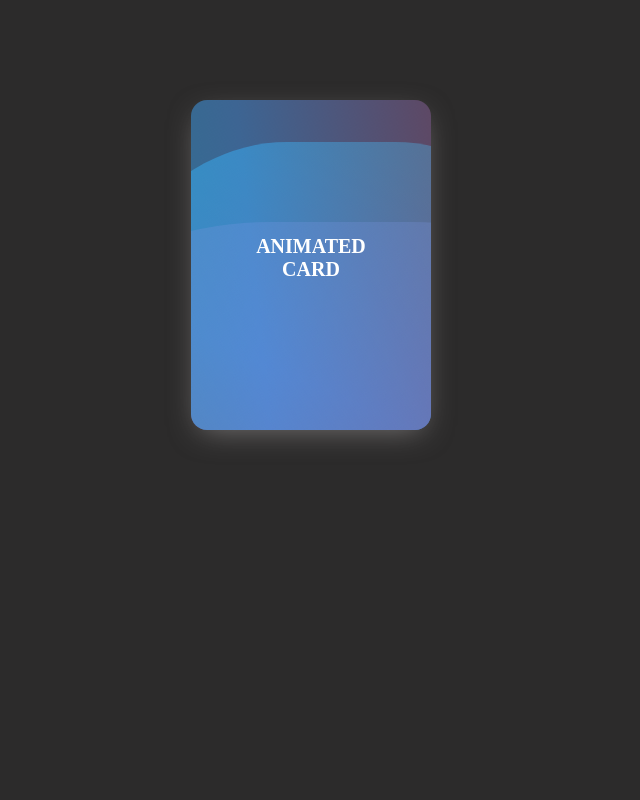
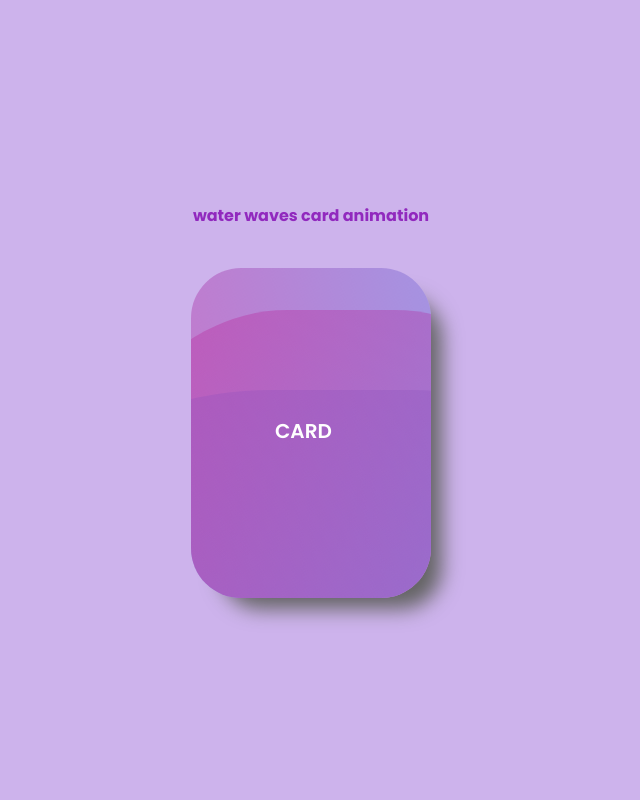
Before and after one commit to codeWebDz/card, a plain HTML site: page index.html in a window 1280 px wide. Shown: the whole page, without its empty margins (329-969 px from the left). Drawn offline with Linux system fonts and the light colour scheme.

Commit message:
modified

```diff
--- a/index.html
+++ b/index.html
@@ -1,104 +1,24 @@
-<div class="e-card playing">
-  <div class="image"></div>
+<!DOCTYPE html>
+<html lang="en">
+<head>
+  <meta charset="UTF-8">
+  <meta name="viewport" content="width=device-width, initial-scale=1.0">
+  <title>water waves animation </title>
+  <link rel="stylesheet" href="styles.css">
+</head>
+<body>
+<section class="card">
+    <div class="title"><h4> water waves card animation</h4> </div>
 
-  <div class="wave"></div>
-  <div class="wave"></div>
-  <div class="wave"></div>
+    <div class="e-card playing">
 
+          <div class="image"></div>
 
-      <div class="infotop">
-<br>
-  ANIMATED <br>CARD
-<br>
-<div class="name"></div>
-  </div>
-</div>
-
-<style>
-
-
-body{
-     background: #1b1a1aeb;
-}
-
-.e-card {
-  margin: 100px auto;
-  background: transparent;
-  box-shadow: 0px 8px 30px -9px rgba(168, 166, 166, 0.649);
-  position: relative;
-  width: 240px;
-  height: 330px;
-  border-radius: 16px;
-  overflow: hidden;
-}
-
-.wave {
-  position: absolute;
-  width: 540px;
-  height: 700px;
-  opacity: 0.5;
-  left: 0;
-  top: 0;
-  margin-left: -50%;
-  margin-top: -70%;
-  background: linear-gradient(744deg,#fa0505,#4e9efa 60%,#00dbeb);
-}
-
-.icon {
-  width: 3em;
-  margin-top: -1em;
-  padding-bottom: 1em;
-}
-
-.infotop {
-  text-align: center;
-  font-size: 20px;
-  position: absolute;
-  top: 5.6em;
-  left: 0;
-  right: 0;
-  color: rgb(255, 255, 255);
-  font-weight: 600;
-}
-
-.wave:nth-child(2),
-.wave:nth-child(3) {
-  top: 210px;
-}
-
-.playing .wave {
-  border-radius: 40%;
-  animation: wave 3000ms infinite linear;
-}
-
-.wave {
-  border-radius: 40%;
-  animation: wave 55s infinite linear;
-}
-
-.playing .wave:nth-child(2) {
-  animation-duration: 4000ms;
-}
-
-.wave:nth-child(2) {
-  animation-duration: 50s;
-}
-
-.playing .wave:nth-child(3) {
-  animation-duration: 5000ms;
-}
-
-.wave:nth-child(3) {
-  animation-duration: 45s;
-}
-
-@keyframes wave {
-  0% {
-    transform: rotate(0deg);
-  }
-
-  100% {
-    transform: rotate(360deg);
-  }
-}
-</style>
+          <div class="wave"></div>
+          <div class="wave"></div>
+          <div class="wave"></div>
+          <div class="infotop"> CARD </div>
+    </div>
+</section>
+</body>
+</html>
--- /dev/null
+++ b/styles.css
@@ -0,0 +1,117 @@
+
+@import url('https://fonts.googleapis.com/css2?family=Open+Sans:ital,wght@0,300..800;1,300..800&family=Poppins:ital,wght@0,100;0,200;0,300;0,400;0,500;0,600;0,700;0,800;0,900;1,100;1,200;1,300;1,400;1,500;1,600;1,700;1,800;1,900&display=swap');
+
+*{
+    padding: 0;
+    margin: 0;
+    box-sizing: 0;
+}
+body{
+    background: #c9adebeb;
+    font-family: "Poppins", serif;
+    font-weight: 100;
+    color: rgb(145, 41, 190);
+    text-align: center;
+
+}
+.card{
+    display: flex;
+    flex-direction: column;
+    justify-content: center;
+    align-items: center;
+    min-height: 100vh;
+    gap: 40px;
+}
+.e-card {
+ background: transparent;
+ box-shadow: 20px 20px 20px -9px rgb(100, 100, 100);
+ position: relative;
+ min-width: 100px;
+ width:240px;
+ height: 330px;
+ border-radius: 50px;
+
+ overflow: hidden;
+}
+
+.wave {
+ position: absolute;
+ width: 540px;
+ height: 700px;
+ opacity: 0.5;
+ left: 0;
+ top: 0;
+ margin-left: -50%;
+
+ margin-top: -70%;
+ background: linear-gradient(744deg,#ddfa05,#4e9efa 10%,#ed1286);
+}
+
+.icon {
+ width: 3em;
+ margin-top: -1em;
+ padding-bottom: 1em;
+}
+
+.infotop {
+ text-align: center;
+ font-size: 20px;
+ position: absolute;
+ left: 35%;
+ top: 45%;
+ color: rgb(255, 255, 255);
+ font-weight: 600;
+}
+
+.wave:nth-child(2),
+.wave:nth-child(3) {
+ top: 210px;
+}
+
+.playing .wave {
+ border-radius: 40%;
+ animation: wave 3000ms infinite linear;
+}
+
+.wave {
+ border-radius: 40%;
+ animation: wave 55s infinite linear;
+}
+
+.playing .wave:nth-child(2) {
+ animation-duration: 4000ms;
+}
+
+.wave:nth-child(2) {
+ animation-duration: 50s;
+}
+
+.playing .wave:nth-child(3) {
+ animation-duration: 5000ms;
+}
+
+.wave:nth-child(3) {
+ animation-duration: 45s;
+}
+
+@keyframes wave {
+ 0% {
+   transform: rotate(0deg);
+ }
+
+ 100% {
+   transform: rotate(360deg);
+ }
+}
+
+@media (max-width : 480px){
+    .card h4{
+            font-size: 13px;
+            width: 120px;
+    }
+    .e-card{
+
+        width: 200px;
+        height: 300px;
+    }
+}
```
